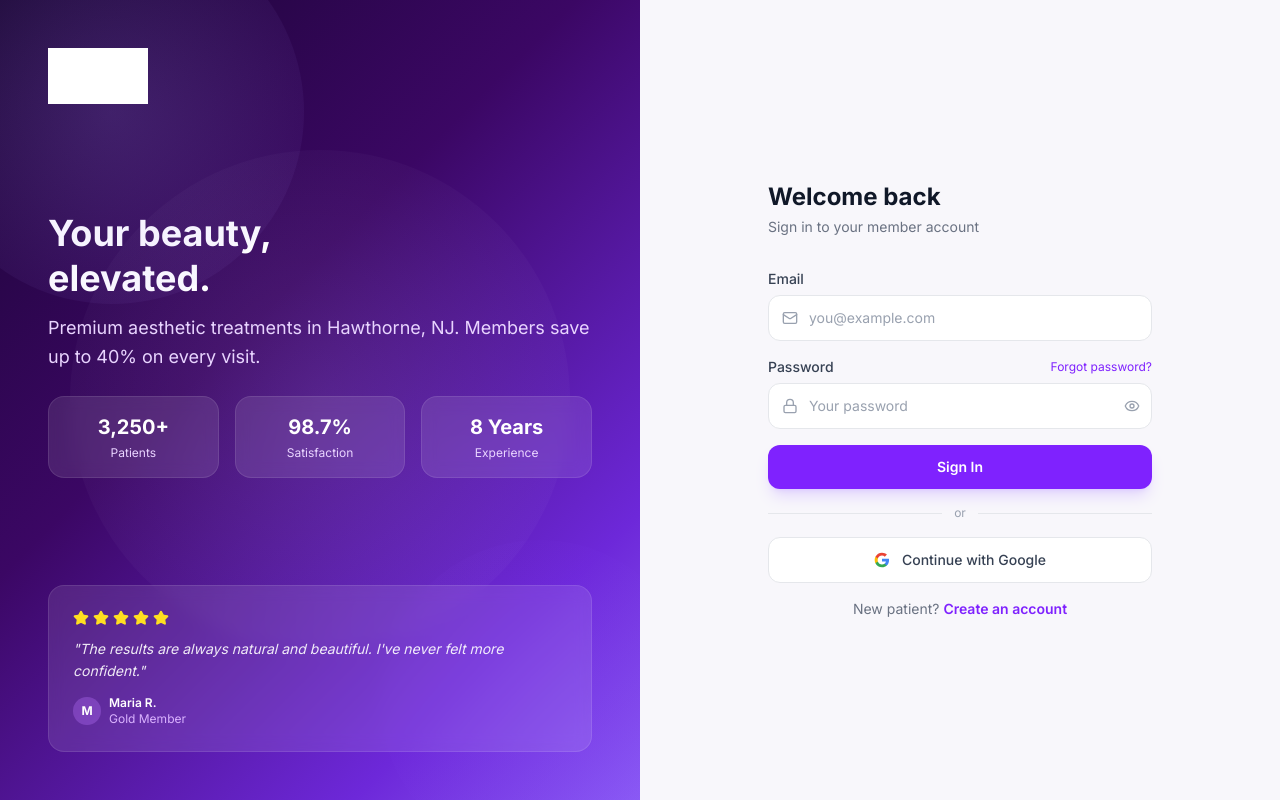
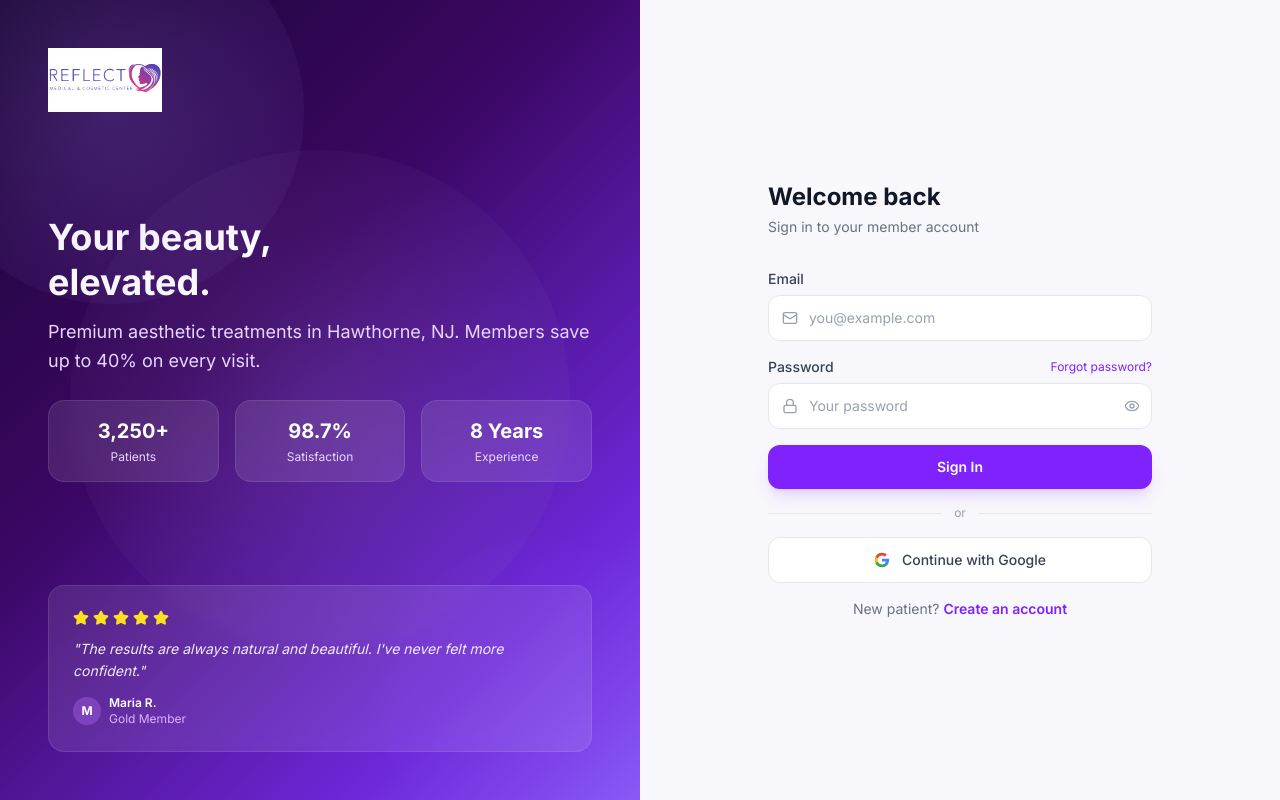
Before and after one commit to ZbienVC/ReflectMedical, a React (Vite) app: page /login in a window 1280 px wide. Built offline with nearby package versions, Linux system fonts and the light colour scheme; no server answers; the database is empty; a web font is replaced by a local one.

Commit message:
Fix logo blend on purple panel using mix-blend-mode screen

```diff
--- a/src/pages/Login.tsx
+++ b/src/pages/Login.tsx
@@ -88,8 +88,8 @@ const Login: React.FC = () => {
           <img
             src="/reflect-logo.jpg"
             alt="Reflect Medical & Cosmetic Center"
-            className="h-14 w-auto object-contain"
-            style={{ filter: "brightness(0) invert(1)", mixBlendMode: "screen" }}
+            className="h-16 w-auto object-contain"
+            style={{ mixBlendMode: "screen", filter: "brightness(1.1) contrast(1.1)" }}
           />
         </motion.div>
 
```
